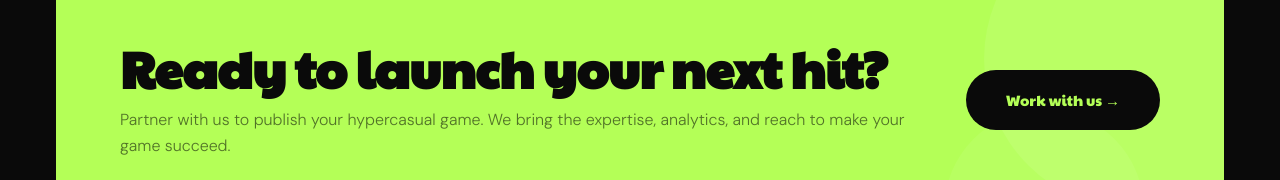
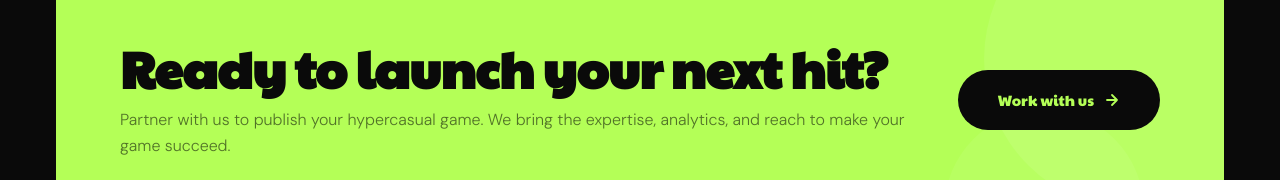
Before and after one commit to ManuelSnr/Hyper, a plain HTML site: page index.html in a window 1280 px wide. Shown: the part 2930-3110 px from the top of the page. Drawn offline with nearby package versions, Linux system fonts and the light colour scheme.

Commit message:
Add arrow hover animation to CTA banner button

```diff
--- a/index.html
+++ b/index.html
@@ -340,7 +340,18 @@
           expertise, analytics, and reach to make your game succeed.
         </p>
       </div>
-      <a href="#about" class="cta-banner-btn">Work with us →</a>
+      <a href="#about" class="cta-banner-btn">
+        Work with us
+        <svg width="16" height="16" viewBox="0 0 16 16" fill="none">
+          <path
+            d="M3 8h10M8 3l5 5-5 5"
+            stroke="currentColor"
+            stroke-width="1.8"
+            stroke-linecap="round"
+            stroke-linejoin="round"
+          />
+        </svg>
+      </a>
     </div>
 
     <!-- FOOTER -->
--- a/styles.css
+++ b/styles.css
@@ -944,6 +944,9 @@ nav {
   border-radius: 100px;
   text-decoration: none;
   white-space: nowrap;
+  display: inline-flex;
+  align-items: center;
+  gap: 10px;
   transition:
     background 0.2s,
     transform 0.2s;
@@ -952,9 +955,17 @@ nav {
   flex-shrink: 0;
 }
 
+.cta-banner-btn svg {
+  transition: transform 0.3s ease;
+}
+
 .cta-banner-btn:hover {
   background: #111;
   transform: scale(1.03);
+}
+
+.cta-banner-btn:hover svg {
+  transform: translateX(4px);
 }
 
 /* ── FOOTER ── */
```
